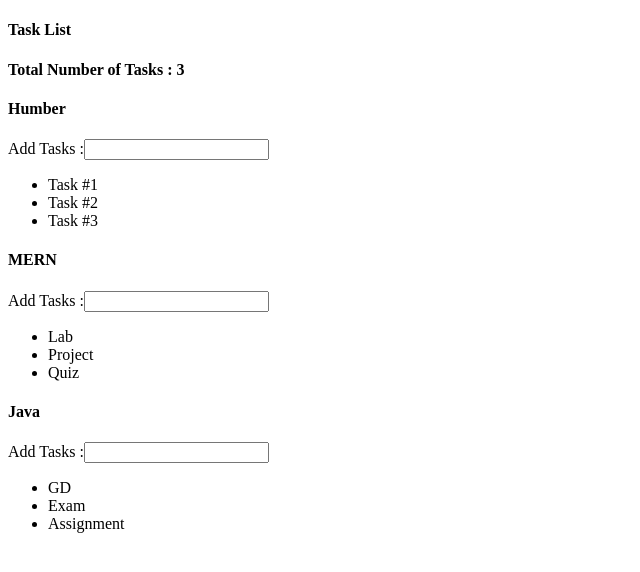
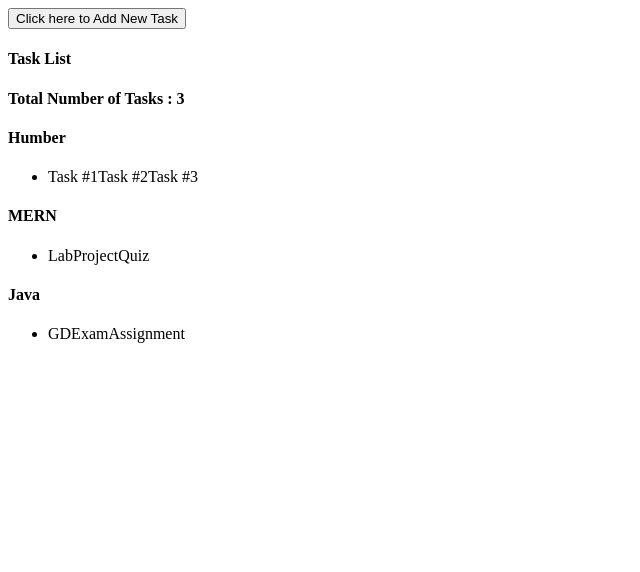
Before and after one commit to SudhirDeshwal/React_LabWork, a React (Create React App) app: page / in a window 1280 px wide. Shown: the top 572 px of the page, without its empty margins (0-640 px from the left). Built offline with nearby package versions, Linux system fonts and the light colour scheme.

Commit message:
Add button added

```diff
--- a/src/App.js
+++ b/src/App.js
@@ -7,21 +7,33 @@ class App extends Component {
   state = {
 
     tasklist: [ { title: 'Humber',tasks: ['Task #1' ,'Task #2', 'Task #3'],id: 1,},
-      {title: 'MERN',tasks: ['Lab' ,'Project', 'Quiz'],id: 1, },
-      {title: 'Java',tasks: ['GD' ,'Exam', 'Assignment'],id: 1,}, ],
+      {title: 'MERN',tasks: ['Lab' ,'Project', 'Quiz'],id: 2, },
+      {title: 'Java',tasks: ['GD' ,'Exam', 'Assignment'],id: 3,}, ],
   };
+
+ switchNamehandler =() => {
+
+         this.setState({tasklist : [ { title: 'Humber',tasks: ['Task #1' ,'Task #2', 'Task #3'],id: 1,},
+         {title: 'MERN',tasks: ['Lab' ,'Project', 'Quiz'],id: 2, },
+         {title: 'Java',tasks: ['GD' ,'Exam', 'Assignment'],id: 3,},
+         {title: 'Home',tasks: ['Food' ,'Laundry', 'Homecall'],id: 3,}, ] })
+ }
+
+
 
 render(){
 
     return(
       <div className='App'>
+       <button onClick={this.switchNamehandler}>Click here to Add New Task</button>
       <Header title="Task List" items={this.state.tasklist.length}/>
 
       {this.state.tasklist.map((t1) => (
 
       <Tasklist
       title={t1.title}
-      tasks={t1.tasks}
+      item={t1.tasks}
+
       />
       )
       )}
--- a/src/Tasklist.js
+++ b/src/Tasklist.js
@@ -5,17 +5,13 @@ const Tasklist = (props) => {
 
     return (
          <div>
-        <h4>{props.title} </h4>
-        Add Tasks :<input type="text" onChange={props.Added} value={props.Tasks}></input>
-          <ul>
-          {props.tasks.map((t) => (
-              <li>{t}</li>
-          )
+        <h4>{props.title}</h4>
 
-          ) }
+        <ul>
+        <li>{props.item}</li>
 
-          </ul>
-         </div>
+        </ul>
+        </div>
 
          );
       }
```
